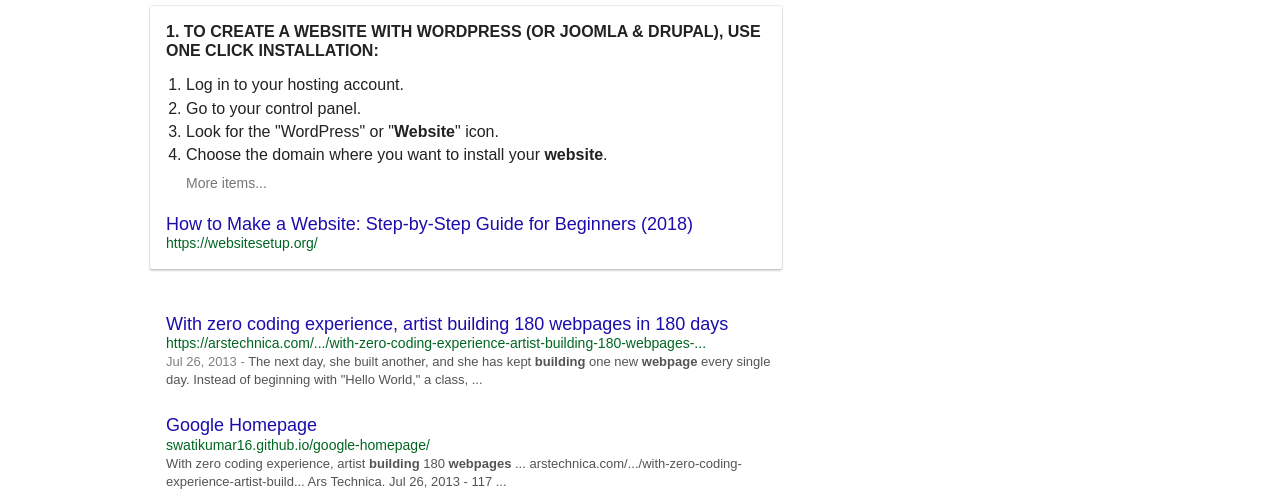
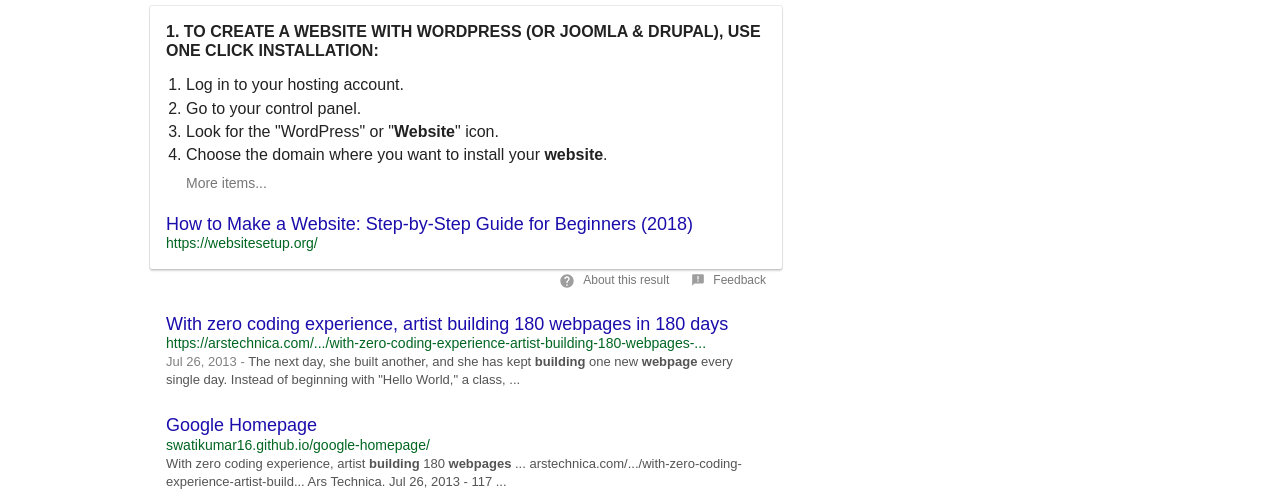
Before and after one commit to joking3000/google-search-results, a plain HTML site: page index.html in a window 1280 px wide. Shown: the part 169-664 px from the top of the page. Drawn offline with Linux system fonts and the light colour scheme.

Commit message:
Add footer below featured-snipped and style main p
Before, paragraphs in main where not cutting off as they were
in the original.
With this commit, p elements are now styled correctly.
Also, a footer is now correctly placed below the feature snippet,
which works the same as the footer in the original page.

```diff
--- a/css/styles.css
+++ b/css/styles.css
@@ -464,3 +464,37 @@ div.related {
 div.pages a {
   color: rgb(66, 133, 244);
 }
+
+div.results p.results {
+  max-width: 600px;
+}
+
+div.snippet-footer a {
+  display: inline-block;
+  float: right;
+  color: rgb(119, 119, 119);
+  fill: rgb(158, 158, 158);
+  padding-right: 16px;
+  font-size: 12px;
+}
+div.snippet-footer a.question-m {
+  height: 16px; width: 16px;
+  padding-right: 8px;
+  margin-top: -1px;
+}
+div.snippet-footer a.flag {
+  height: 14px; width: 14px;
+  padding-right: 8px;
+  padding-left: 6px;
+  margin-top: -1px;
+}
+
+div.main-area div.featured-snippet {
+  margin-bottom: 0;
+  /* padding-bottom: 0; */
+}
+
+div.snippet-footer {
+  padding-top: 5px;
+  margin-bottom: 24px;
+}
--- a/index.html
+++ b/index.html
@@ -44,7 +44,9 @@
 
     <!-- MAIN SEARCH RESULTS AREA-->
     <div class="main-area">
+
       <p class="info">About 130,000,000 results (0.41 seconds)</p>
+
       <!-- Featured Snippet -->
       <div class="featured-snippet">
         <h1>1. To create a website with wordpress (or Joomla & Drupal), use one click installation:</h1>
@@ -59,6 +61,13 @@
           <a href="#">How to Make a Website: Step-by-Step Guide for Beginners (2018)</a>
           <span class="site">https://websitesetup.org/</span>
         </p>
+      </div>
+      <!-- Featured Snippet Footer -->
+      <div class="snippet-footer">
+        <a href="#">Feedback</a>
+        <a href="#" class="flag"><svg focusable="false" xmlns="http://www.w3.org/2000/svg" viewBox="0 0 24 24"><path d="M20 2H4c-1.1 0-1.99.9-1.99 2L2 22l4-4h14c1.1 0 2-.9 2-2V4c0-1.1-.9-2-2-2zm-7 9h-2V5h2v6zm0 4h-2v-2h2v2z"></path></svg></a>
+        <a href="#">About this result</a>
+        <a href="#" class="question-m"><svg focusable="false" xmlns="http://www.w3.org/2000/svg" viewBox="0 0 24 24"><path d="M12 2C6.48 2 2 6.48 2 12s4.48 10 10 10 10-4.48 10-10S17.52 2 12 2zm1 17h-2v-2h2v2zm2.07-7.75l-.9.92C13.45 12.9 13 13.5 13 15h-2v-.5c0-1.1.45-2.1 1.17-2.83l1.24-1.26c.37-.36.59-.86.59-1.41 0-1.1-.9-2-2-2s-2 .9-2 2H8c0-2.21 1.79-4 4-4s4 1.79 4 4c0 .88-.36 1.68-.93 2.25z"></path></svg></a>
       </div>
 
       <!-- Main Results Area -->
```
